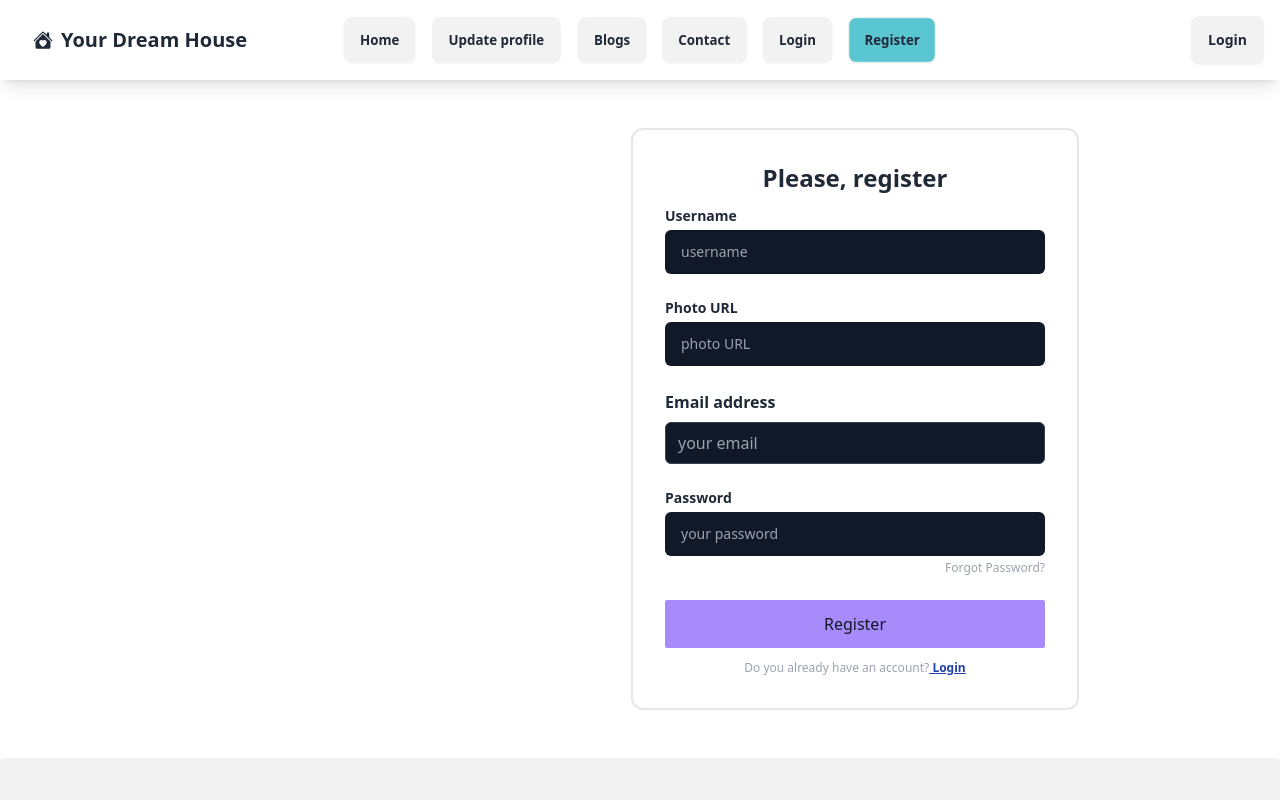
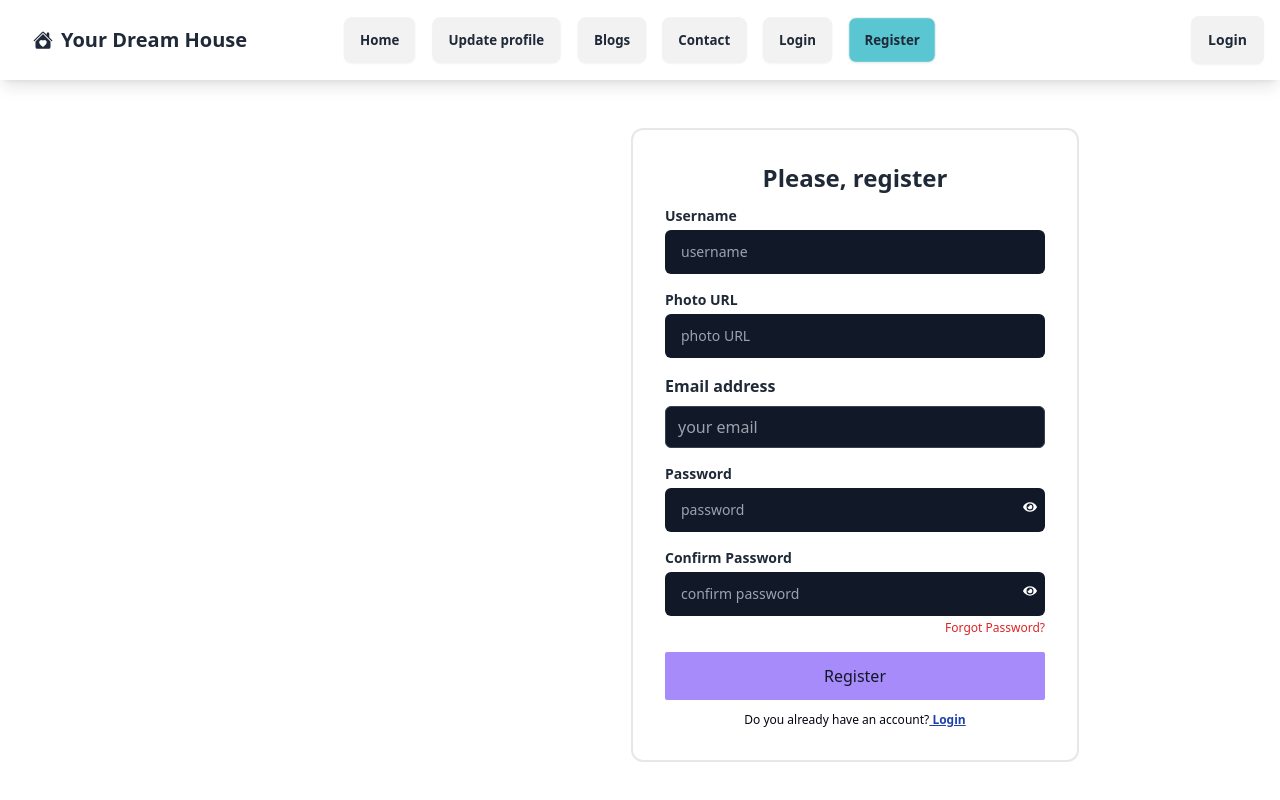
Before and after one commit to numanahmod/b9a9-real-estate-numanahmod, a React (Vite) app: page /register in a window 1280 px wide. Shown: the top 800 px of the page. Built offline with nearby package versions, Linux system fonts and the light colour scheme; no server answers.

Commit message:
Password validation, using toast and Clng 1 are done

```diff
--- a/package.json
+++ b/package.json
@@ -15,7 +15,7 @@
     "match-sorter": "^6.3.4",
     "react": "^18.2.0",
     "react-dom": "^18.2.0",
-    "react-icons": "^5.0.1",
+    "react-icons": "^5.1.0",
     "react-router-dom": "^6.22.3",
     "react-toastify": "^10.0.5",
     "sort-by": "^1.2.0"
--- a/src/Components/Navbar.jsx
+++ b/src/Components/Navbar.jsx
@@ -12,9 +12,14 @@ const Navbar = () => {
 
   const handleLogout = () =>{
     logOut()
-    .then()
+    .then(result=>{
+      toast.success('Your account is logged out')
+			console.log(result.user);
+
+    })
     .catch()
-    toast('Your account is logged out')
+
+
 
   }
 
--- a/src/Pages/Register.jsx
+++ b/src/Pages/Register.jsx
@@ -1,14 +1,21 @@
-import { useContext } from "react";
-import { Link, useLocation, useNavigate } from "react-router-dom";
+import { useContext, useState } from "react";
+import { Link,  } from "react-router-dom";
 import { AuthContext } from "../providers/AuthProvider";
+import { toast } from "react-toastify";
+import { FaEye, FaEyeSlash } from "react-icons/fa";
 
 
 const Register = () => {
-    const {createUser,  updateUserProfile }=useContext(AuthContext);
+	const [registerError, setRegisterError] = useState('');
+    const [success, setSuccess] = useState('');
+    const [showPassword, setShowPassword] = useState(false);
 
-	const location = useLocation();
-	const navigate = useNavigate();
-	console.log('location in the login page', location);
+
+	const {createUser,  updateUserProfile }=useContext(AuthContext);
+
+	// const location = useLocation();
+	// // const navigate = useNavigate();
+	// console.log('location in the login page', location);
     const handleRegister = e => {
 		e.preventDefault();
 		console.log(e.currentTarget);
@@ -18,20 +25,56 @@ const Register = () => {
 		const photo = form.get('photo');
 		const email = form.get('email');
         const password = form.get('password');
-        console.log(username, photo, email, password);
+        const confirmPassword = form.get('confirmPassword');
+
+        console.log(username, photo, email, password, confirmPassword);
+
+		// reset error
+		setSuccess('');
+		setRegisterError('')
+
+
+		if (password.length < 6 ) {
+			setRegisterError(' Password should be at least 6 characters ');
+			return;
+		}
+		else if (!/[A-Z]/.test(password)){
+			setRegisterError(' Your password should have  at least an Uppercase  letter');
+			return;
+
+		}
+		else if (!/[a-z]/.test(password)){
+			setRegisterError('Your  password should have  at least a lowercase  letter');
+			return;
+
+		}
+
+		if (password != confirmPassword){
+			setRegisterError('Confirm password does not match');
+			return;
+		}
+
         //create user
         createUser(email, password)
         .then(result =>{
+			toast.success('You have successfully created an account')
+			setSuccess('You have successfully created an account');
 			updateUserProfile(username, photo)
 			.then()
             console.log(result.user );        } )
-			navigate(location?.state? location.state: '/');
+			.catch(error => {
+				console.error(error);
+				setRegisterError(error.message)
+			}
+			)
+			// navigate(location?.state? location.state: '/');
+
     }
     return (
         <div className="justify-center place-items-center lg:ml-[450px] md:ml-[200px] m-5  mb-12">
             <div className="w-full max-w-md p-8 space-y-3 rounded-xl border-2 mt-12 ">
 	<h1 className="text-2xl font-bold text-center ">Please, register </h1>
-	<form onSubmit={handleRegister} noValidate="" action="" className="space-y-6">
+	<form onSubmit={handleRegister} noValidate="" action="" className="space-y-4">
 		<div className="space-y-1 text-sm">
 			<label htmlFor="username" className="block font-bold">Username</label>
 			<input type="text" name="username" id="username" placeholder="username" className="w-full px-4 py-3 rounded-md border-gray-700 bg-gray-900 text-gray-100 focus:border-violet-400" required/>
@@ -46,16 +89,44 @@ const Register = () => {
 			</div>
 		<div className="space-y-1 text-sm">
 			<label htmlFor="password" className="block font-bold">Password</label>
-			<input type="password" name="password" id="password" placeholder="your password" className="w-full px-4 py-3 rounded-md border-gray-700 bg-gray-900 text-gray-100 focus:border-violet-400" required/>
-			<div className="flex justify-end text-xs text-gray-400">
+			<div className="flex relative">
+			<input type={ showPassword ? "text" : "password"} name="password" id="password" placeholder="password"  className="w-full px-4 py-3 rounded-md border-gray-700 bg-gray-900 text-gray-100 focus:border-violet-400" required/>
+			<span className="absolute top-3 right-2 text-white" onClick={() => setShowPassword(!showPassword)}>
+				{
+					showPassword? <FaEyeSlash></FaEyeSlash> : <FaEye></FaEye>
+				}
+			</span>
+			</div>
+
+		</div>
+		<div className="space-y-1 text-sm">
+			<label htmlFor="password" className="block font-bold"> Confirm Password</label>
+			<div className="flex relative">
+			<input type={ showPassword ? "text" : "password"}  name="confirmPassword" id="password" placeholder="confirm password" className="w-full px-4 py-3 rounded-md border-gray-700 bg-gray-900 text-gray-100 focus:border-violet-400" required/>
+			<span className="absolute top-3 right-2 text-white" onClick={() => setShowPassword(!showPassword)}>
+				{
+					showPassword? <FaEyeSlash></FaEyeSlash> : <FaEye></FaEye>
+				}
+			</span>
+			</div>
+			<div className="flex justify-end text-xs text-red-600">
 				<a rel="noopener noreferrer" href="#">Forgot Password?</a>
 			</div>
 		</div>
 		<button className="block w-full p-3 text-center rounded-sm text-gray-900 bg-violet-400"> Register </button>
 	</form>
+	{
+		registerError && <p className="text-red-700">
+			{registerError}
+		</p>
+	}
+	{
+		success && <p className="text-green-700">
+			{success}
+		</p>
+	}
 
-
-	<p className="text-xs text-center sm:px-6 text-gray-400"> Do you already have an account?
+	<p className="text-xs text-center sm:px-6 text-gray-950"> Do you already have an account?
 		<Link to='/yourAccountLogin' rel="noopener noreferrer" href="#" className="underline text-blue-800 font-bold"> Login  </Link>
 	</p>
 </div>
--- a/src/Pages/YourAccountLogIn.jsx
+++ b/src/Pages/YourAccountLogIn.jsx
@@ -1,12 +1,13 @@
-import { useContext } from "react";
+import { useContext, useState } from "react";
 import { Link, useLocation, useNavigate } from "react-router-dom";
 import { AuthContext } from "../providers/AuthProvider";
 
 import { GithubAuthProvider, GoogleAuthProvider, getAuth, signInWithPopup } from "firebase/auth";
 import app from "../firebase/Firebase.config";
 
-import { ToastContainer, toast } from 'react-toastify';
-import 'react-toastify/dist/ReactToastify.css';
+import { toast } from "react-toastify";
+import { FaEye, FaEyeSlash } from "react-icons/fa";
+
 
 
 const YourAccountLogIn = () => {
@@ -18,6 +19,8 @@ const YourAccountLogIn = () => {
 
     const {login } = useContext(AuthContext);
 
+	const [showPassword, setShowPassword] = useState(false);
+
 
 
 	const location = useLocation();
@@ -25,7 +28,7 @@ const YourAccountLogIn = () => {
 	console.log('location in the login page', location);
 	const handleLogin = e => {
 		e.preventDefault();
-        toast.success('Login successfully')
+
 
 		console.log(e.currentTarget);
 		const form = new FormData(e.currentTarget);
@@ -35,44 +38,53 @@ const YourAccountLogIn = () => {
 	login(email, password)
   .then(result=>{
 			console.log(result.user);
-
+			toast.success('Login successfully')
  // navigate after login
  navigate(location?.state? location.state: '/');
+
  })
 
 
  .catch(error => {
 			console.error(error)
+ toast.error('Email or Password does not match with registered account')
 		})
+		// toast.success('Login successfully')
 		}
 
     const handleGoogleLogin = () => {
         signInWithPopup(auth, provider)
         .then(result =>{
          const loggedInUser = result.user;
+ toast.success('Login successfully with Google')
          console.log(loggedInUser);
 
 
-         toast.success('Login successfully with Google')
-         navigate(location?.state? location.state: '/');
+
+
         })
         .catch(error => {
          console.log('error', error.message);
         })
+
+		navigate(location?.state? location.state: '/');
+
     }
     const handleGithubLogin = () =>{
         signInWithPopup(auth, githubProvider)
         .then(result => {
             const loggedUser = result.user;
+			toast.success('Login successfully with Github')
             console.log(loggedUser);
 
-            toast.success('Login successfully with Github')
+
             navigate(location?.state? location.state: '/');
         })
         .catch(error => {
             console.log(error);
         })
     }
+
     return (
         <div>
 
@@ -89,8 +101,15 @@ const YourAccountLogIn = () => {
 			</div>
 		<div className="space-y-1 text-sm">
 			<label htmlFor="password" className="block font-bold">Password</label>
-			<input type="password" name="password" id="password" placeholder="your password" className="w-full px-4 py-3 rounded-md border-gray-700 bg-gray-900 text-gray-100 focus:border-violet-400" required/>
-			<div className="flex justify-end text-xs text-gray-400">
+			<div className="flex relative">
+			<input type={ showPassword ? "text" : "password"} name="password" id="password" placeholder="password"  className="w-full px-4 py-3 rounded-md border-gray-700 bg-gray-900 text-gray-100 focus:border-violet-400" required/>
+			<span className="absolute top-3 right-2 text-white" onClick={() => setShowPassword(!showPassword)}>
+				{
+					showPassword? <FaEyeSlash></FaEyeSlash> : <FaEye></FaEye>
+				}
+			</span>
+			</div>
+			<div className="flex justify-end text-xs text-red-600">
 				<a rel="noopener noreferrer" href="#">Forgot Password?</a>
 			</div>
 		</div>
@@ -100,7 +119,7 @@ const YourAccountLogIn = () => {
 
 	<div className="flex items-center pt-4 space-x-1">
 		<div className="flex-1 h-px sm:w-16 bg-gray-700"></div>
-		<p className="px-3 text-sm text-gray-400">Login with social accounts</p>
+		<p className="px-3 text-sm text-gray-950">Login with social accounts</p>
 		<div className="flex-1 h-px sm:w-16 bg-gray-700"></div>
 	</div>
 	<div className="flex justify-center space-x-4">
@@ -118,9 +137,9 @@ const YourAccountLogIn = () => {
 			</svg>
 
 		</button>
-        <ToastContainer />
+
 	</div>
-	<p className="text-xs text-center sm:px-6 text-gray-400"> Do not have an account?
+	<p className="text-xs text-center sm:px-6 text-gray-950"> Do not have an account?
 		<Link to='/register' rel="noopener noreferrer" href="#" className="underline text-blue-800 font-bold"> Register </Link>
 	</p>
 </div>
--- a/src/routes/PrivateRoute.jsx
+++ b/src/routes/PrivateRoute.jsx
@@ -10,7 +10,7 @@ const PrivateRoute = ({children}) =>{
             console.log(location.pathname);
 
     if (loading) {
-        return <span className="loading loading-spinner loading-lg justify-center items-center lg:ml-[650px] md:ml-[400px] mt-44"></span>
+        return <span className="loading loading-spinner loading-lg justify-center items-center lg:ml-[650px] md:ml-[400px] ml-[170px] mt-44"></span>
     }
     if (user) {
         return children;
```
Also changed, not shown: 1 other file (tests, documents, lock files or other folders).
